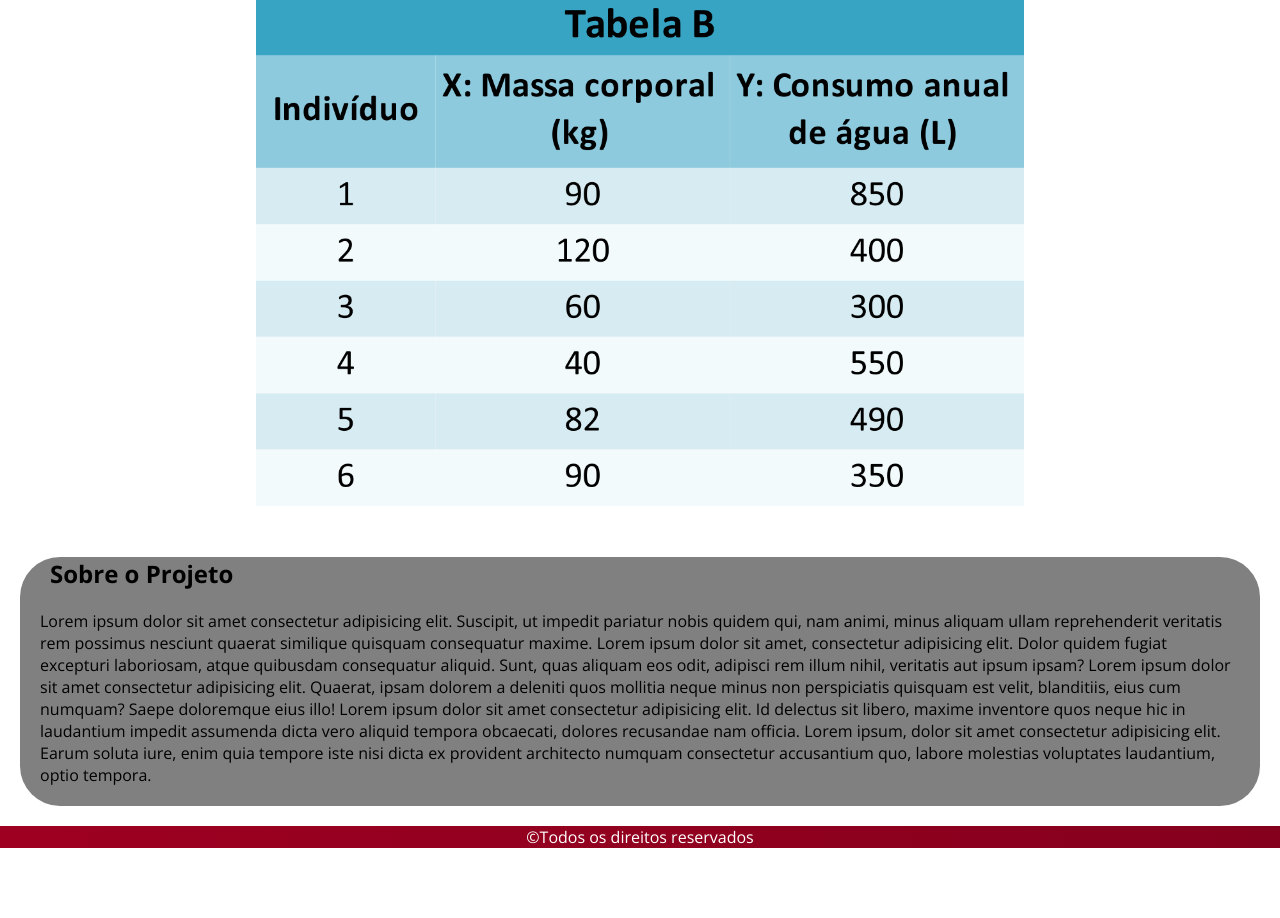
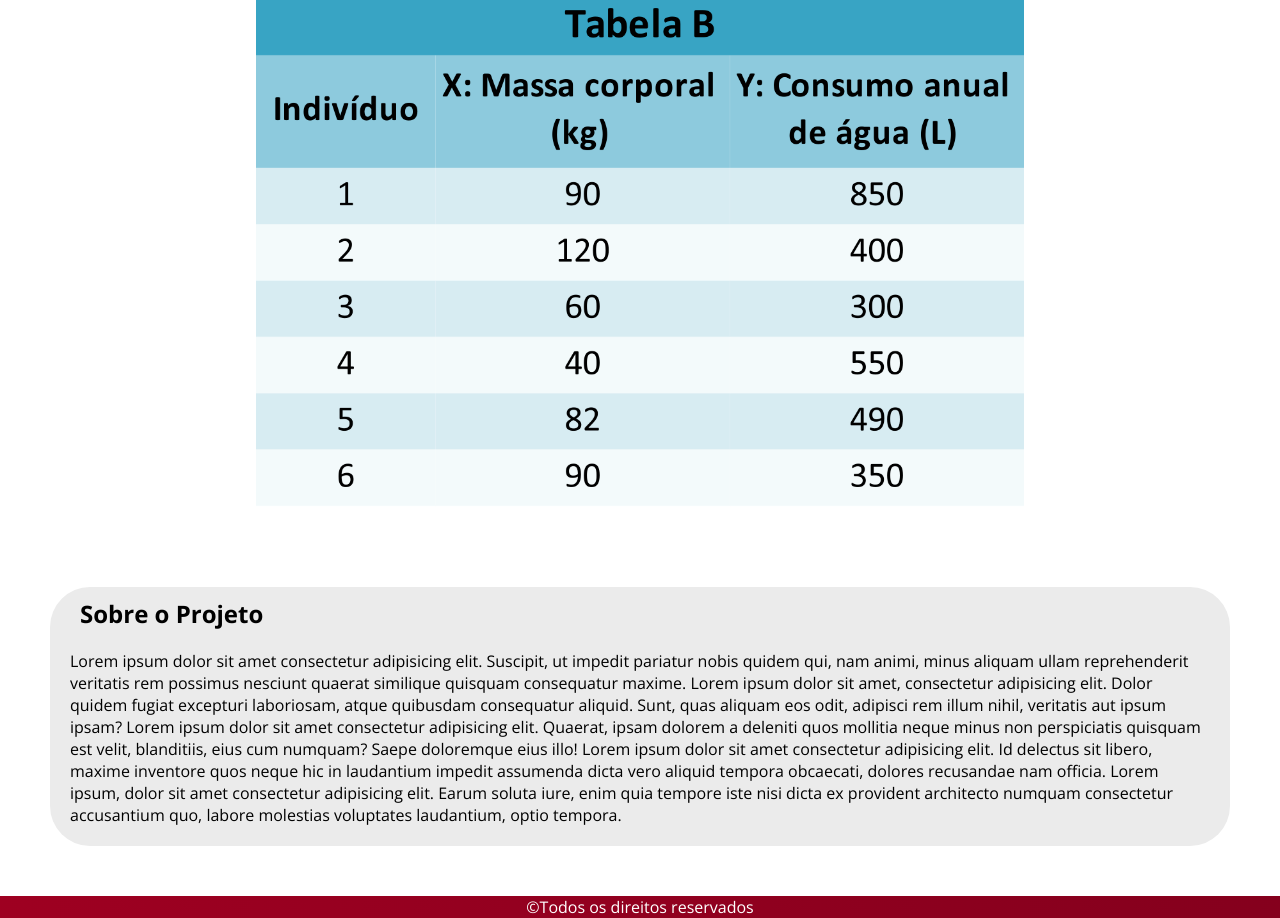
Before and after one commit to Gater73/LSTS, a Flask app: page / in a window 1280 px wide. Shown: the part 365-1283 px from the top of the page. Before the commit the page ends 1213 px from the top, so only its background shows below. Run offline with Flask 2, Linux system fonts and the light colour scheme.

Commit message:
Update style.css
Fixed weird grey color on about section

```diff
--- a/static/style.css
+++ b/static/style.css
@@ -131,12 +131,13 @@ nav a {
 }
 
 .about-us {
-    background-color: grey;
+    background-color: #ebebeb;
     border-radius: 40px;
-    margin: 20px;
+    margin: 50px;
 }
 
 .about-us h2{
+    padding-top: 10px;
     padding-left: 30px;
 }
 
```
